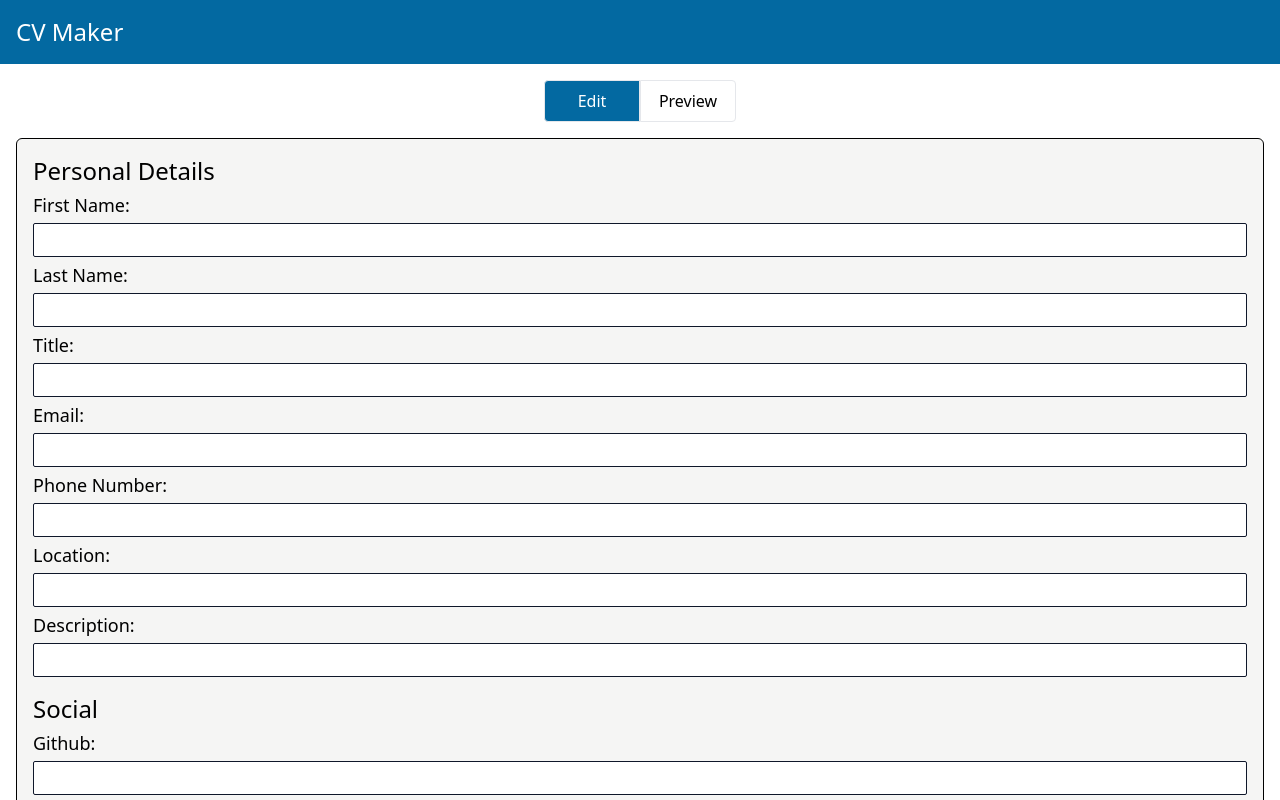
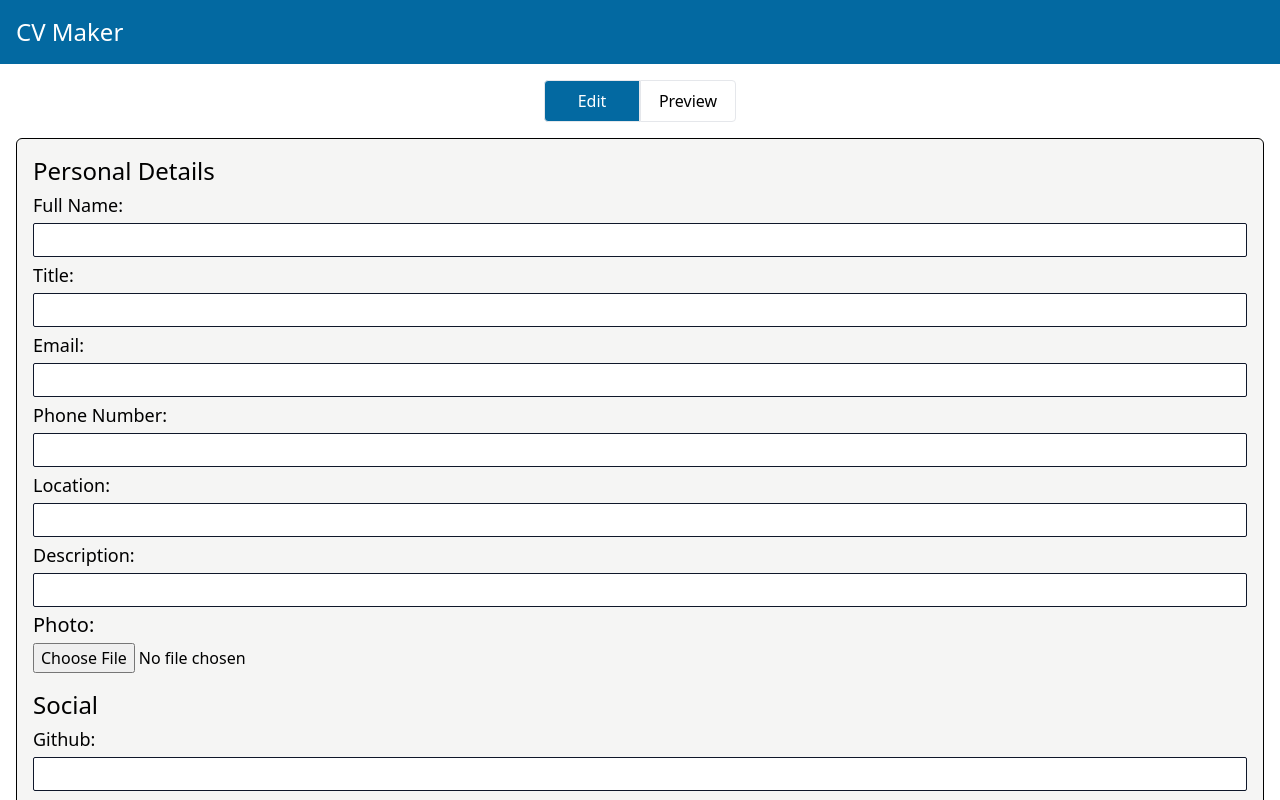
Before and after one commit to nacen-dev/cv-app, a React (Create React App) app: page / in a window 1280 px wide. Shown: the top 800 px of the page. Built offline with nearby package versions, Linux system fonts and the light colour scheme.

Commit message:
Use fullname instead of first name and lastname

```diff
--- a/src/components/CVEdit/CVEdit.tsx
+++ b/src/components/CVEdit/CVEdit.tsx
@@ -47,27 +47,16 @@ export class CVEdit extends Component<Props> {
       <form className="border m-4 border-black p-4 rounded-md bg-stone-100">
         <section className="flex flex-col gap-1 mb-4">
           <p className="text-2xl">Personal Details</p>
-          <label className="text-lg" htmlFor="firstName">
-            First Name:{" "}
+          <label className="text-lg" htmlFor="fullName">
+            Full Name:{" "}
           </label>
           <input
             className="border border-slate-900 p-1 rounded-sm"
             type="text"
             onChange={handleChange}
-            value={form.firstName}
-            name="firstName"
-            id="firstName"
-          />
-          <label className="text-lg" htmlFor="lastName">
-            Last Name:{" "}
-          </label>
-          <input
-            className="border border-slate-900 p-1 rounded-sm"
-            type="text"
-            onChange={handleChange}
-            value={form.lastName}
-            name="lastName"
-            id="lastName"
+            value={form.fullName}
+            name="fullName"
+            id="fullName"
           />
           <label className="text-lg" htmlFor="title">
             Title:{" "}
@@ -124,6 +113,17 @@ export class CVEdit extends Component<Props> {
             value={form.description}
             name="description"
             id="description"
+          />
+          <label className="text-xl" htmlFor="photo">
+            Photo:{" "}
+          </label>
+          <input
+            type="file"
+            accept="image/apng, image/avif, image/jpeg, image/jpg, image/png, image/svg+xml, image/webp"
+            name="photo"
+            id="photo"
+            onChange={handleChange}
+            className="w-full cursor-pointer"
           />
         </section>
 
```
